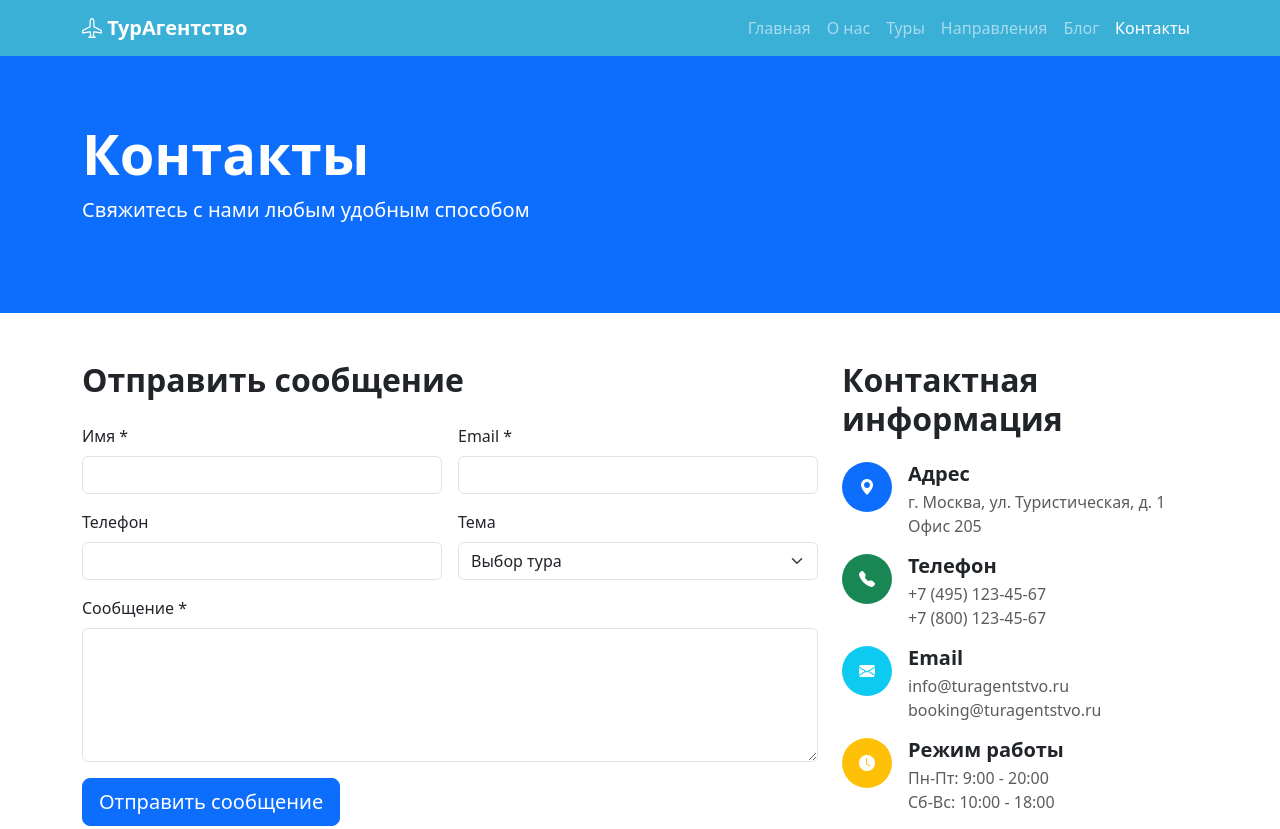
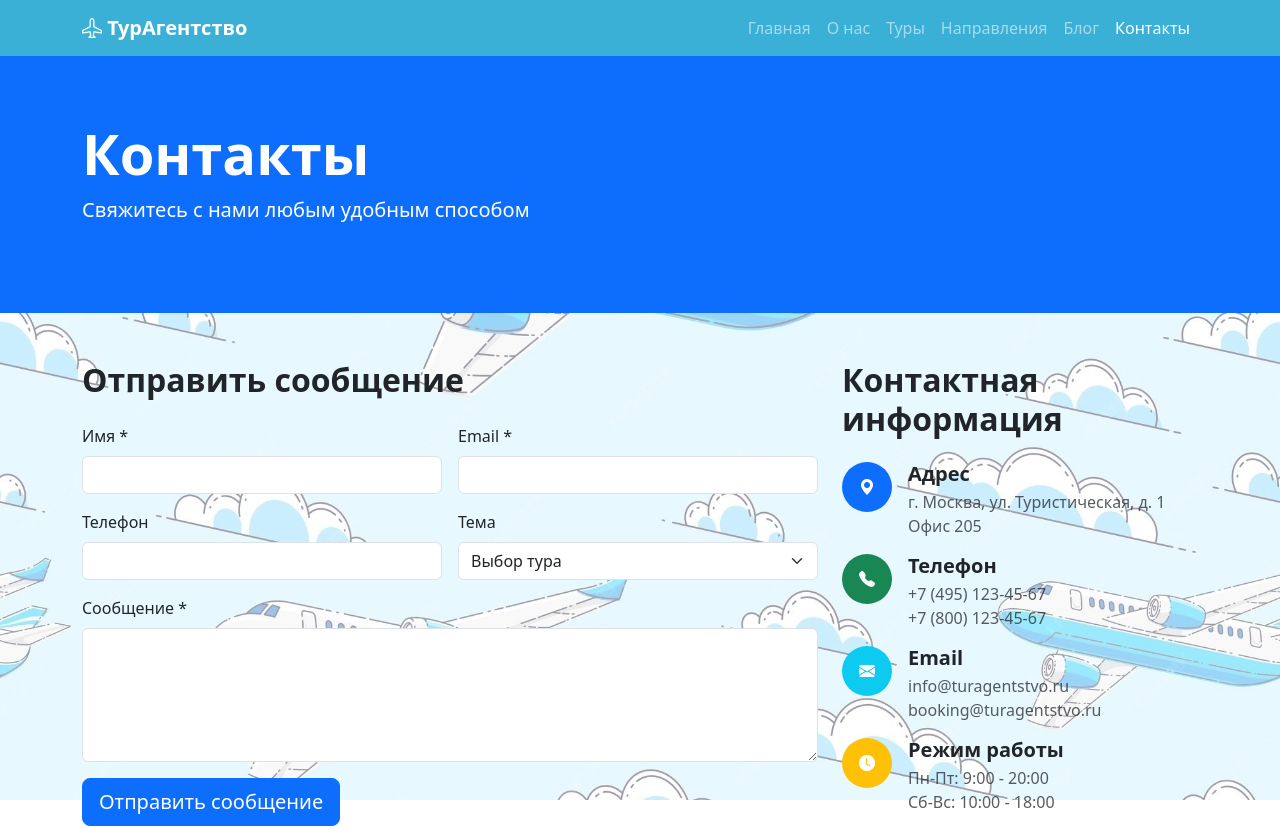
Before and after one commit to alnurzgh/l-is-0, a plain HTML site: page contact.html in a window 1280 px wide. Shown: the top 829 px of the page. Drawn offline with nearby package versions, Linux system fonts and the light colour scheme; the site is published under a folder, as on GitHub Pages, so addresses that start at the root find nothing.

Commit message:
Fix image URL path in contact.html

```diff
--- a/contact.html
+++ b/contact.html
@@ -12,7 +12,7 @@
      style="background: rgba(255, 255, 255, 0.6); z-index: -9;">
     </div>
       <div class="position-fixed top-0 start-0 w-100 h-100 bg-cover "
-     style="background-image: url(/images/Изображение\ WhatsApp\ 2025-11-16\ в\ 14.43.15_f544f142.jpg); background-position: center; z-index: -10;">
+     style="background-image: url(images/Изображение\ WhatsApp\ 2025-11-16\ в\ 14.43.15_f544f142.jpg); background-position: center; z-index: -10;">
 </div>
     <!-- Navigation -->
      <nav class="navbar navbar-expand-lg navbar-dark  fixed-top" style="background-color: #3BB0D7;">
```
